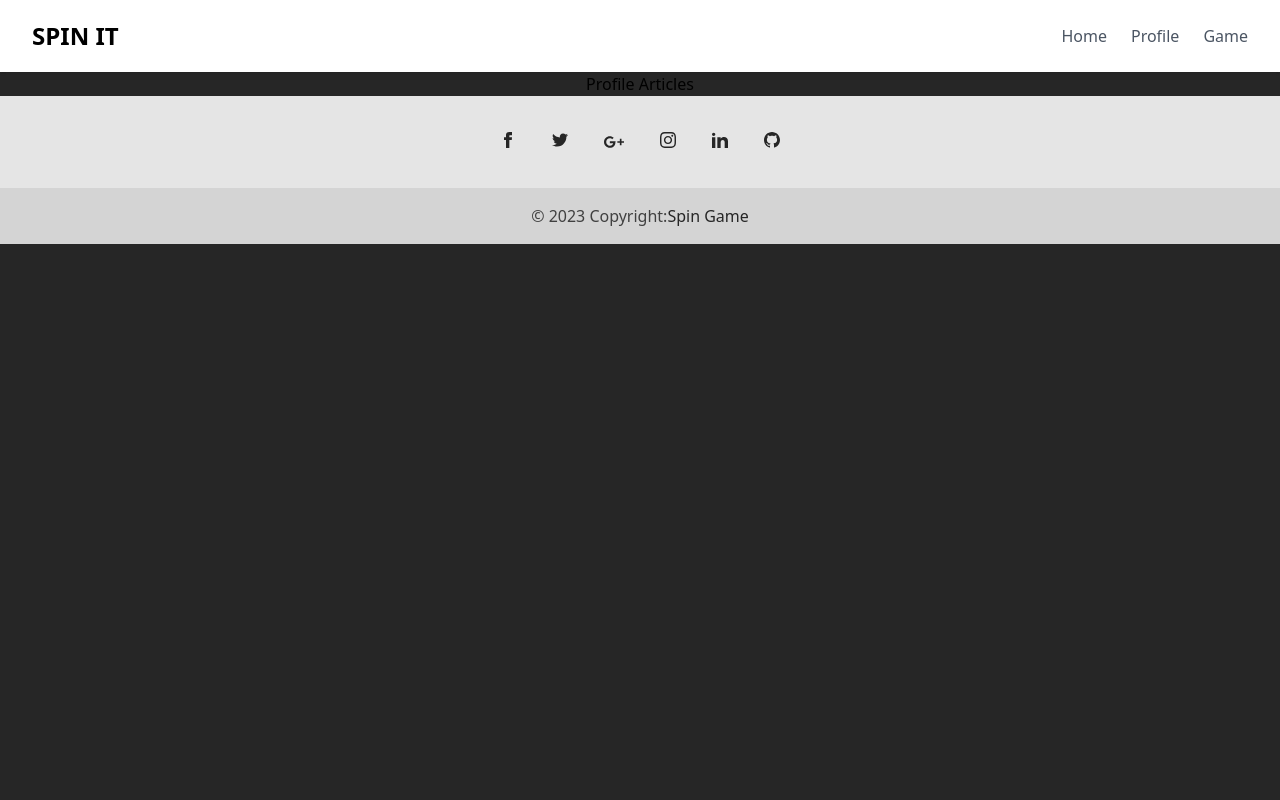
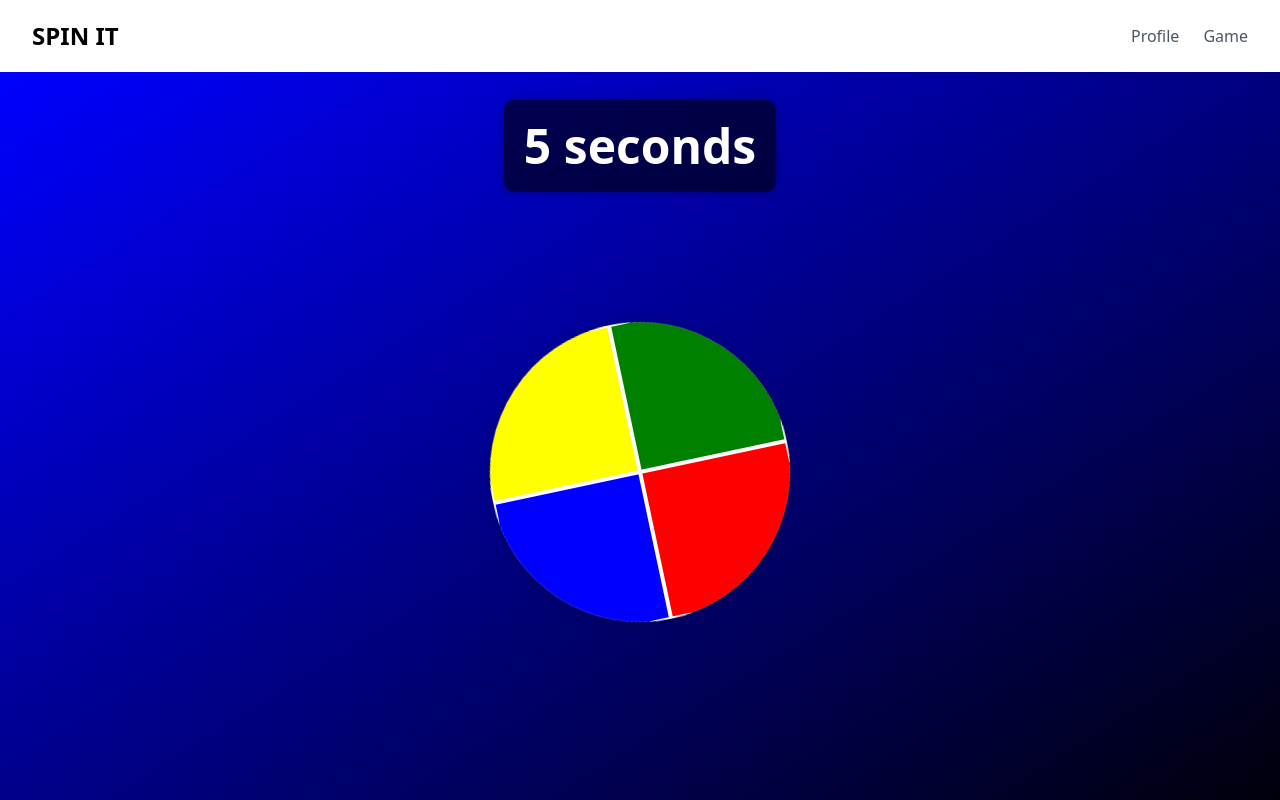
Before and after one commit to Gopakumar8075/spin, a React (Create React App) app: page /profile in a window 1280 px wide. Shown: the top 800 px of the page. Built offline with nearby package versions, Linux system fonts and the light colour scheme; sample sign-in values are in the browser's storage.

Commit message:
added game ui sample

```diff
--- a/src/App.css
+++ b/src/App.css
@@ -8,7 +8,15 @@
   align-items: center; */
   min-height: 100vh;
 
+
 }
+body {
+  height: 100vh;
+  margin: 0;
+  padding: 0;
+  overflow: hidden;
+}
+
 
 .App-logo {
   height: 40vmin;
--- a/src/components/Navbar/Navbar.jsx
+++ b/src/components/Navbar/Navbar.jsx
@@ -60,9 +60,9 @@ const NavBar = () => {
             >
                 <ul    onClick={() => setNavbar(!navbar)} className="items-center justify-center space-y-8 md:flex md:space-x-6 md:space-y-0">
                     <li className="text-gray-600 hover:text-blue-600">
-                    <Link to="/" className="hover:text-gray-300">
+                    {/* <Link to="/" className="hover:text-gray-300">
               Home
-          </Link>
+          </Link> */}
                     </li>
                     <li className="text-gray-600 hover:text-blue-600">
                     <Link to="/profile" className="hover:text-gray-300">
--- a/src/index.css
+++ b/src/index.css
@@ -18,4 +18,159 @@ code {
 body {
   background: #262626;
   /* color: white; */
+
 }
+
+
+.quadrant {
+  width: 50%;
+  height: 50%;
+  box-sizing: border-box;
+}
+
+
+.circle {
+  width: 200px;
+  height: 200px;
+  border-radius: 50%;
+  display: flex;
+  flex-wrap: wrap;
+  overflow: hidden;
+  animation: rotate 12s linear infinite; /* Add this line to enable the rotation animation */
+  transform-origin: center; /* Add this line to set the transform origin */
+}
+
+@keyframes rotate {
+  from {
+    transform: rotate(0deg);
+  }
+  to {
+    transform: rotate(360deg);
+  }
+}
+
+
+
+/* Background gradient */
+.bg-gradient-to-br {
+  background: linear-gradient(to bottom right, #0000ff, #000);
+}
+
+/* Game title */
+.game-title {
+  font-size: 24px;
+  font-weight: bold;
+  color: #fff;
+  text-align: center;
+  margin-bottom: 20px;
+}
+
+/* Circle container */
+.circle {
+  width: 300px;
+  height: 300px;
+  border-radius: 50%;
+  background-color: rgba(255, 255, 255, 0.8);
+  display: flex;
+  flex-wrap: wrap;
+  align-items: center;
+  justify-content: center;
+  position: relative;
+  overflow: hidden;
+  box-shadow: 0 0 10px rgba(0, 0, 0, 0.3);
+}
+
+/* Quadrant container */
+.quadrant-container {
+  width: 100%;
+  height: 100%;
+  display: flex;
+  flex-wrap: wrap;
+  position: absolute;
+  top: 0;
+  left: 0;
+}
+
+/* Quadrant */
+.quadrant {
+  width: 50%;
+  height: 50%;
+  box-sizing: border-box;
+  border: 2px solid #fff;
+}
+
+/* Quadrant hover effect */
+.quadrant:hover {
+  transform: scale(1.1);
+}
+
+/* Quadrant click effect */
+.quadrant:active {
+  transform: scale(0.9);
+}
+/* Selected quadrant */
+/* Selected quadrant */
+.selected {
+  border: 2px solid #ff0;
+  box-shadow: 0 0 10px rgba(255, 255, 0, 0.8);
+  transform: scale(1.1);
+}
+.circle.disable-quadrants .quadrant {
+  pointer-events: none; /* Disable pointer events for unselected quadrants */
+}
+
+.timer {
+  position: absolute;
+  top: 100px;
+  left: 50%;
+  transform: translateX(-50%);
+  font-size: 48px;
+  font-weight: bold;
+  color: #fff;
+  padding: 10px 20px;
+  background-color: rgba(0, 0, 0, 0.6);
+  border-radius: 10px;
+  box-shadow: 0 0 10px rgba(0, 0, 0, 0.3);
+  animation: timerAppear 0.5s ease-in-out;
+}
+
+@keyframes timerAppear {
+  0% {
+    opacity: 0;
+    transform: translateX(-50%) translateY(-20px);
+  }
+  100% {
+    opacity: 1;
+    transform: translateX(-50%) translateY(0);
+  }
+}
+
+.timer-flashing {
+  animation: timerFlashing 1s infinite;
+}
+
+@keyframes timerFlashing {
+  0% {
+    opacity: 1;
+  }
+  50% {
+    opacity: 0;
+  }
+  100% {
+    opacity: 1;
+  }
+}
+
+/* .circle {
+  width: 200px;
+  height: 200px;
+  border-radius: 50%;
+  background-color: rgba(255, 255, 255, 0.8);
+  display: flex;
+  flex-wrap: wrap;
+  align-items: center;
+  justify-content: center;
+  position: relative;
+  overflow: hidden;
+  box-shadow: 0 0 10px rgba(0, 0, 0, 0.3);
+} */
--- a/src/pages/Layout.js
+++ b/src/pages/Layout.js
@@ -6,7 +6,7 @@ const Layout = () => {
   return (
     <>
 <NavBar/>
-      <main>
+      <main className="bodyparams">
         <Outlet />
       </main>
 <Footer/>
--- a/src/pages/Profile.js
+++ b/src/pages/Profile.js
@@ -1,5 +1,83 @@
+import React, { useState, useEffect } from 'react';
+
 const Profile = () => {
-    return <h1>Profile Articles</h1>;
+  const colors = ['red', 'blue', 'green', 'yellow'];
+  const [selectedColor, setSelectedColor] = useState(null);
+  const [timer, setTimer] = useState(0);
+
+  const handleColorClick = (color) => {
+    setSelectedColor(color);
+    console.log(`Clicked ${color}`);
   };
 
-  export default Profile;
+  useEffect(() => {
+    const interval = setInterval(() => {
+      setTimer((prevTimer) => prevTimer + 1);
+    }, 1000);
+
+    return () => {
+      clearInterval(interval);
+    };
+  }, []);
+
+  return (
+    <div className="flex flex-col items-center justify-center h-screen bg-gradient-to-br from-blue-900 to-black">
+      <div className="timer">{timer} seconds</div>
+      <div className="circle">
+        <div className="game-title">Color Wheel Game</div>
+        <div className="quadrant-container">
+          {colors.map((color, index) => (
+            <div
+              key={index}
+              className={`quadrant ${selectedColor === color ? 'selected' : ''}`}
+              style={{ backgroundColor: color }}
+              onClick={() => handleColorClick(color)}
+            />
+          ))}
+        </div>
+      </div>
+    </div>
+  );
+};
+
+export default Profile;
+
+
+
+
+
+// import React, { useState } from 'react';
+
+// const Profile = () => {
+//   const colors = ['red', 'blue', 'green', 'yellow'];
+//   const [selectedColor, setSelectedColor] = useState(null);
+
+//   const handleColorClick = (color) => {
+//     if (selectedColor === color) {
+//       setSelectedColor(null);
+//     } else {
+//       setSelectedColor(color);
+//     }
+//     console.log(`Clicked ${color}`);
+//   };
+
+//   return (
+//     <div className="flex justify-center items-center h-screen bg-gradient-to-br from-blue-900 to-black">
+//       <div className="circle rotate">
+//         <div className="game-title">Color Wheel Game</div>
+//         <div className="quadrant-container">
+//           {colors.map((color, index) => (
+//             <div
+//               key={index}
+//               className={`quadrant ${selectedColor === color ? 'selected' : ''}`}
+//               style={{ backgroundColor: color }}
+//               onClick={() => handleColorClick(color)}
+//             />
+//           ))}
+//         </div>
+//       </div>
+//     </div>
+//   );
+// };
+
+// export default Profile;
```
Also changed, not shown: 2 other files (tests, documents, lock files or other folders).
